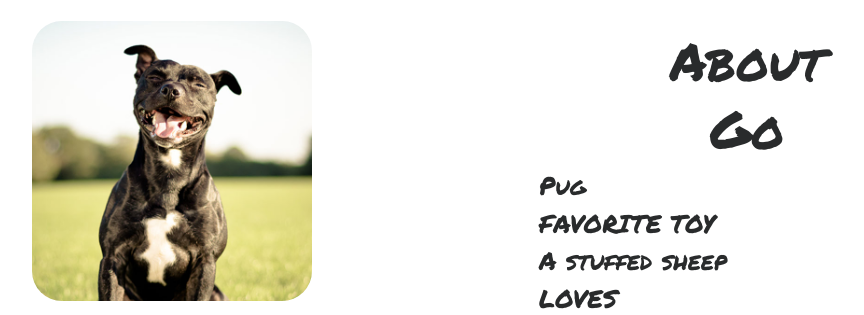
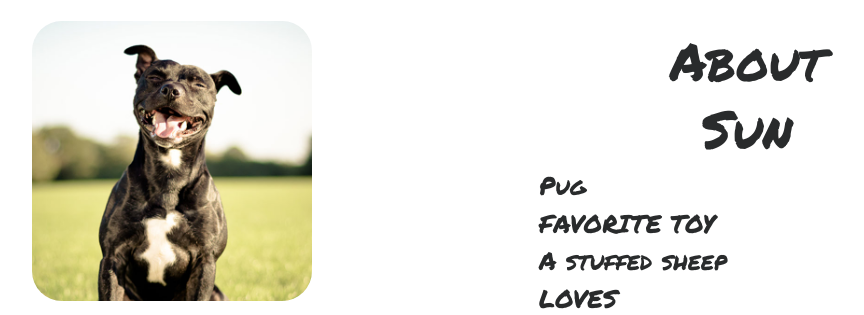
Before and after one commit to hhh146578/theFedGAE, a Python web app: template templates/pet4.html in a window 1280 px wide. Shown: the part 734-1049 px from the top of the page, without its empty margins (83-947 px from the left). Run offline with Jinja, Linux system fonts and the light colour scheme; the template is opened without the code that fills it, so the values that code supplies are empty; some libraries are stand-ins or nearby versions.

Commit message:
Update pet4.html

```diff
--- a/templates/pet4.html
+++ b/templates/pet4.html
@@ -35,7 +35,7 @@
                     <div id = "abouttext">
                     <h1 class="display-4 text-center ">About</h1>
                     <h1 class="display-4 text-center">
-                      Go
+                      Sun
                     </h1>
                      <div class = "abouttext2">
                     <div>
```
